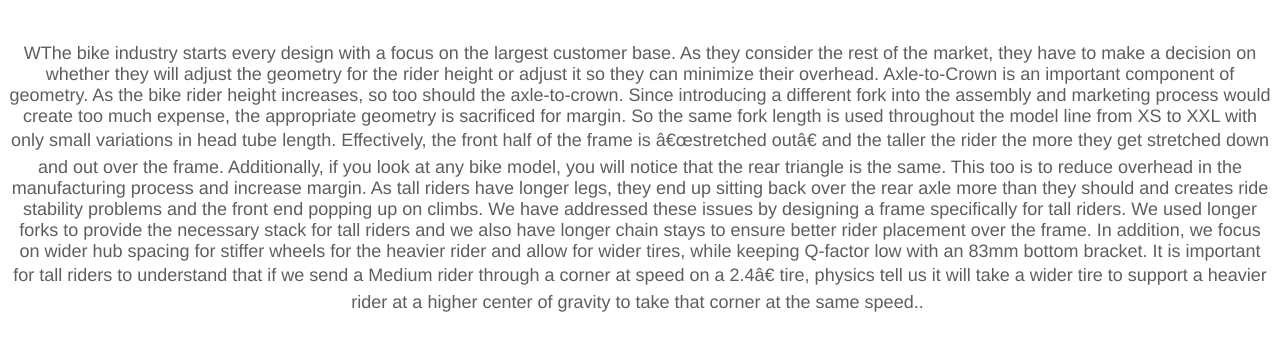
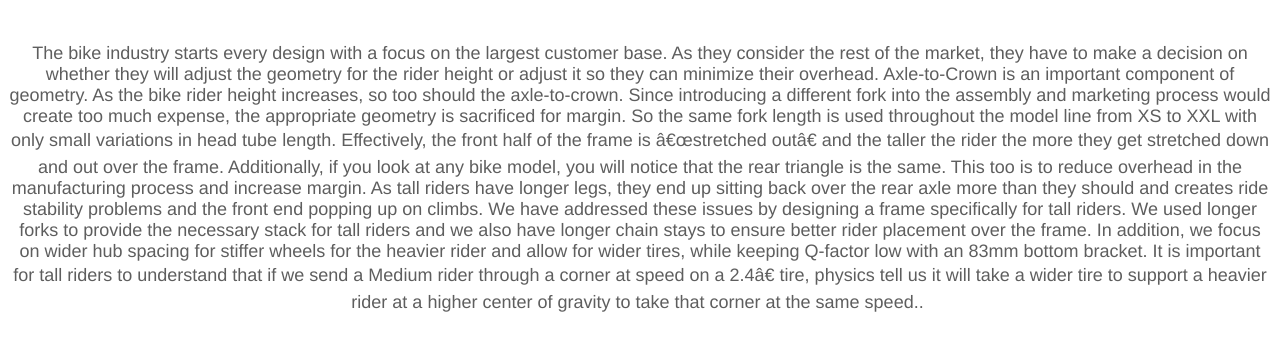
Before and after one commit to WickedMule/HomePage, a plain HTML site: page index.html in a window 1280 px wide. Shown: the part 669-1021 px from the top of the page. Drawn offline with Linux system fonts and the light colour scheme.

Commit message:
Update index.html

```diff
--- a/index.html
+++ b/index.html
@@ -1003,7 +1003,7 @@ those components.<o:p></o:p></span></h4>
 style='font-size:13.5pt;font-family:"Helvetica",sans-serif;color:#5E5E5E'>&nbsp;<o:p></o:p></span></p>
 
 <p align=center style='margin:0in;text-align:center;background:white'><span
-style='font-size:13.5pt;font-family:"Helvetica",sans-serif;color:#5E5E5E'>WThe bike industry starts every design with a focus on the largest customer base. As they consider the rest of the market, they have to make a decision on whether they will adjust the geometry for the rider height or adjust it so they can minimize their overhead.
+style='font-size:13.5pt;font-family:"Helvetica",sans-serif;color:#5E5E5E'>The bike industry starts every design with a focus on the largest customer base. As they consider the rest of the market, they have to make a decision on whether they will adjust the geometry for the rider height or adjust it so they can minimize their overhead.
 
 Axle-to-Crown is an important component of geometry. As the bike rider height increases, so too should the axle-to-crown. Since introducing a different fork into the assembly and marketing process would create too much expense, the appropriate geometry is sacrificed for margin. So the same fork length is used throughout the model line from XS to XXL with only small variations in head tube length. Effectively, the front half of the frame is “stretched out” and the taller the rider the more they get stretched down and out over the frame.
 
```
